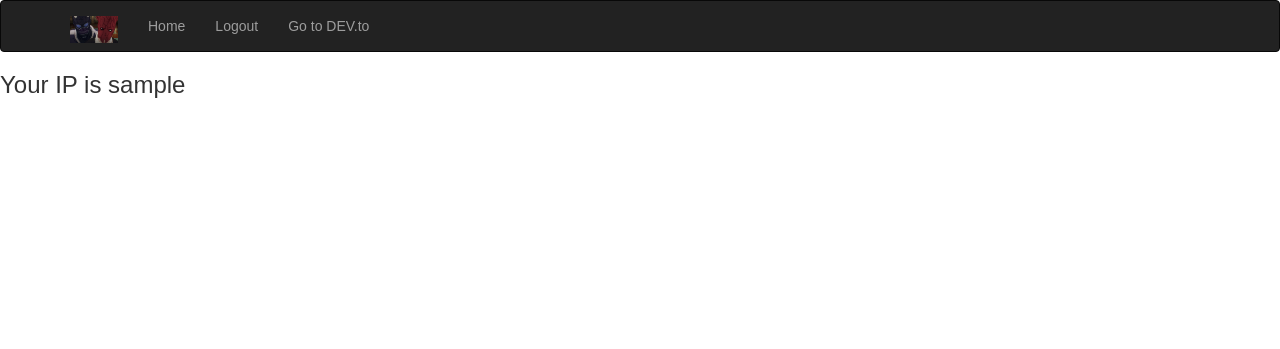
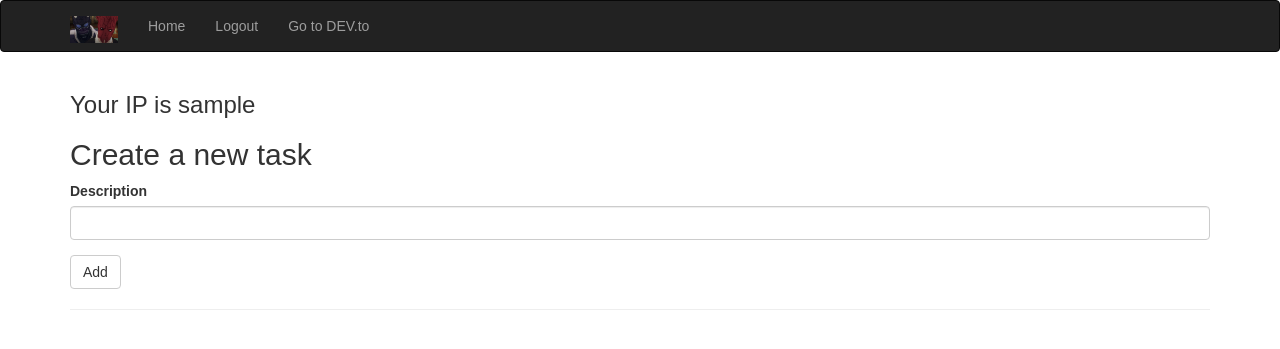
Before and after one commit to jumar98/todo-flask, a Flask app: page /hello_world in a window 1280 px wide. Shown: the top 349 px of the page. Run offline with Flask 2, Linux system fonts and the light colour scheme; a user stored in the database is signed in; data that the repository does not hold is empty; some libraries are stand-ins or nearby versions.

Commit message:
[feat] Add update and delete tasks

```diff
--- a/app/auth/views.py
+++ b/app/auth/views.py
@@ -1,7 +1,7 @@
 from . import auth
 from app.forms import LoginForm, SignupForm
 from flask import render_template, redirect, flash, url_for
-from app.firestore_service import get_user, insert_user
+from app.firestore_service import get_user, create_user
 from app.models import UserModel, User
 from flask_login import login_user, logout_user, login_required
 from werkzeug.security import generate_password_hash
@@ -54,7 +54,7 @@ def signup():
         if not user_doc.to_dict():
             password_hash = generate_password_hash(password)
             user_data = User(username, password_hash)
-            insert_user(user_data)
+            create_user(user_data)
             user = UserModel(user_data)
             login_user(user)
             flash('User registered with success')
--- a/app/firestore_service.py
+++ b/app/firestore_service.py
@@ -20,6 +20,26 @@ def get_tasks(user_id):
            .document(user_id).collection('tasks').get()
 
 
-def insert_user(user_data):
+def create_user(user_data):
     user_ref = db.collection('users').document(user_data.username)
     user_ref.set({'password': user_data.password})
+
+
+def create_task(user_id, description, done=False):
+    task_collection_ref = db.collection('users').document(user_id).\
+                          collection('tasks')
+    task_collection_ref.add({'description': description, 'done': done})
+
+
+def delete_task(user_id, task_id):
+    task_ref = _get_task_ref(user_id, task_id)
+    task_ref.delete()
+
+
+def update_task(user_id, task_id, done):
+    task_ref = _get_task_ref(user_id, task_id)
+    task_ref.update({'done': not done})
+
+
+def _get_task_ref(user_id, task_id):
+    return db.document(f'users/{user_id}/tasks/{task_id}')
--- a/app/forms.py
+++ b/app/forms.py
@@ -13,3 +13,16 @@ class SignupForm(LoginForm):
 
     def __init__(self):
         super(LoginForm, self).__init__()
+
+
+class TaskForm(FlaskForm):
+    description = StringField('Description', validators=[DataRequired()])
+    submit = SubmitField('Add')
+
+
+class DeleteTaskForm(FlaskForm):
+    submit = SubmitField('Delete')
+
+
+class UpdateTaskForm(FlaskForm):
+    submit = SubmitField('Edit')
--- a/app/templates/hello.html
+++ b/app/templates/hello.html
@@ -1,11 +1,12 @@
 {% extends 'base.html' %}
 {% import 'macros.html' as macros %}
-
+{% import 'bootstrap/wtf.html' as wtf %}
 {% block title%}
     {{ super() }}
     Welcome
 {% endblock %}
 {% block content %}
+<div class="container">
     {% if username %}
     <h1>Welcome, {{ username | capitalize }}</h1>
     {% endif %}
@@ -14,9 +15,13 @@
     {% else %}
         <a href="{{ url_for('index') }}">Go index</a>
     {% endif %}
-<ul>
+    <h2>Create a new task</h2>
+    {{ wtf.quick_form(task_form) }}
+    <hr>
+    <ul class="list-group">
         {% for task in tasks %}
-        {{ macros.render_task(task) }}
+            {{ macros.render_task(task, delete_task_form, update_task_form ) }}
         {% endfor %}
     </ul>
+</div>
 {% endblock%}
--- a/app/templates/macros.html
+++ b/app/templates/macros.html
@@ -1,3 +1,9 @@
-{% macro render_task(task) %}
-    <li>Description: {{ task.to_dict().description }}</li>
+{% import 'bootstrap/wtf.html' as wtf %}
+{% macro render_task(task, delete_task_form, update_task_form) %}
+    <li class="list-group-item d-flex justify-content-between align-items-center">
+        Description: {{ task.to_dict().description }}
+        <span class="badge badge-primary badge-pill">{{ task.to_dict().done }}</span>
+        {{ wtf.quick_form(delete_task_form, action=url_for('delete', task_id=task.id)) }}
+        {{ wtf.quick_form(update_task_form, action=url_for('update', task_id=task.id, done=task.to_dict().done)) }}
+    </li>
 {% endmacro %}
--- a/main.py
+++ b/main.py
@@ -1,9 +1,10 @@
 from flask import (request, make_response, redirect,
-                   render_template, session)
+                   render_template, url_for, session, flash)
 import unittest
 from app import create_app
-from app.firestore_service import get_tasks
+from app.firestore_service import delete_task, get_tasks, create_task, update_task
 from flask_login import login_required, current_user
+from app.forms import UpdateTaskForm, TaskForm, DeleteTaskForm
 
 app = create_app()
 
@@ -22,17 +23,24 @@ def index():
     return response
 
 
-@app.route('/hello_world', methods=['GET'])
+@app.route('/hello_world', methods=['GET', 'POST'])
 @login_required
 def hello_world():
+    task_form = TaskForm()
     user_address = session.get('user_address')
     username = current_user.id
     context = {
         'user_address': user_address,
         'tasks': get_tasks(username),
-        'username': username
+        'username': username,
+        'task_form': task_form,
+        'delete_task_form': DeleteTaskForm(),
+        'update_task_form': UpdateTaskForm()
     }
-
+    if task_form.validate_on_submit():
+        create_task(username, task_form.description.data)
+        flash('Task created with success.')
+        return redirect(url_for('hello_world'))
     return render_template('hello.html', **context)
 
 
@@ -44,3 +52,17 @@ def not_found(error):
 @app.errorhandler(500)
 def server_error(error):
     return render_template('500.html', error=error)
+
+
+@app.route('/tasks/delete/<task_id>', methods=['POST'])
+def delete(task_id):
+    user_id = current_user.id
+    delete_task(user_id, task_id)
+    return redirect(url_for('hello_world'))
+
+
+@app.route('/tasks/update/<task_id>/<int:done>', methods=['POST'])
+def update(task_id, done):
+    user_id = current_user.id
+    update_task(user_id, task_id, done)
+    return redirect(url_for('hello_world'))
```
Lines whose indentation alone changed are shown as unchanged.
